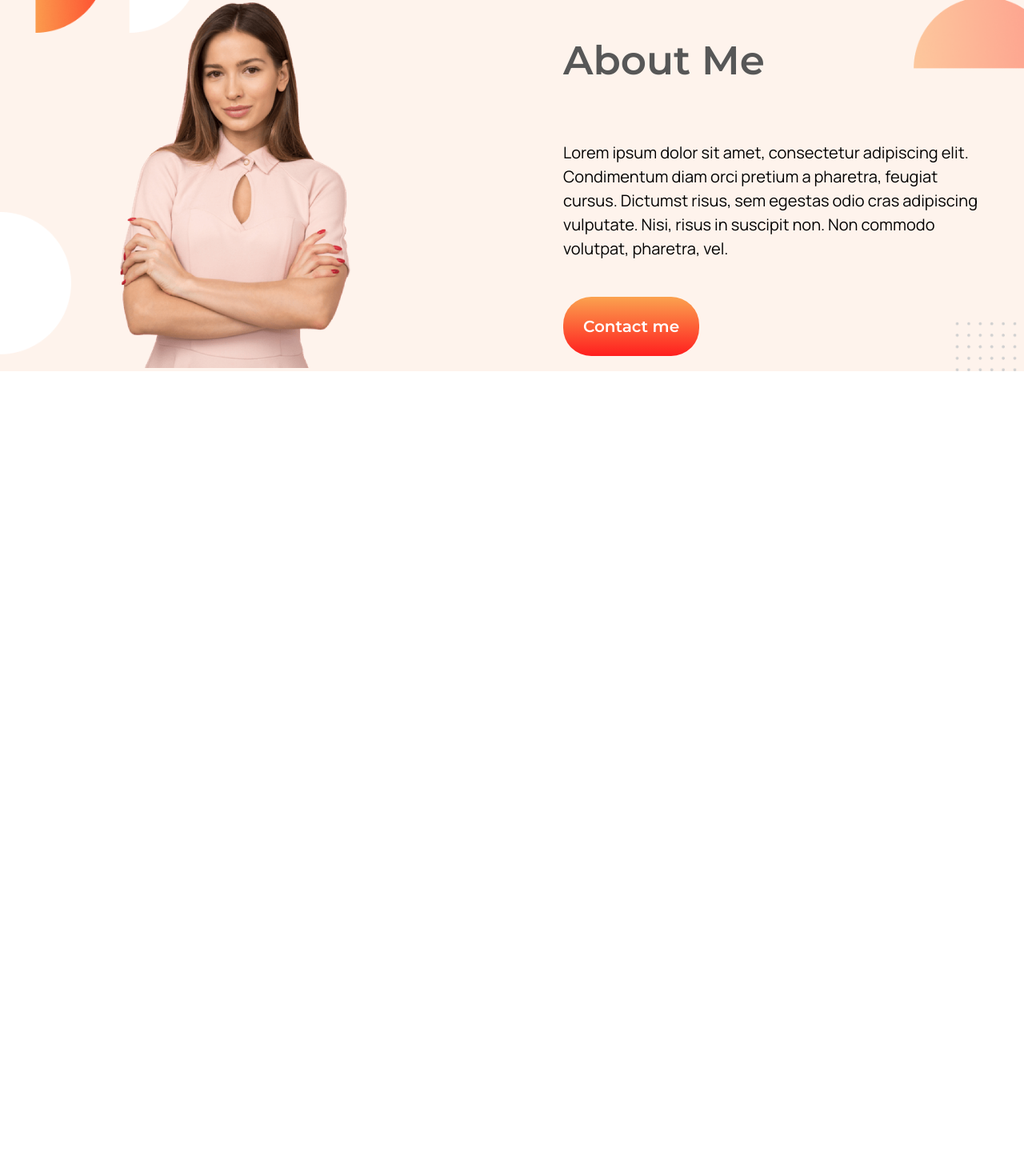
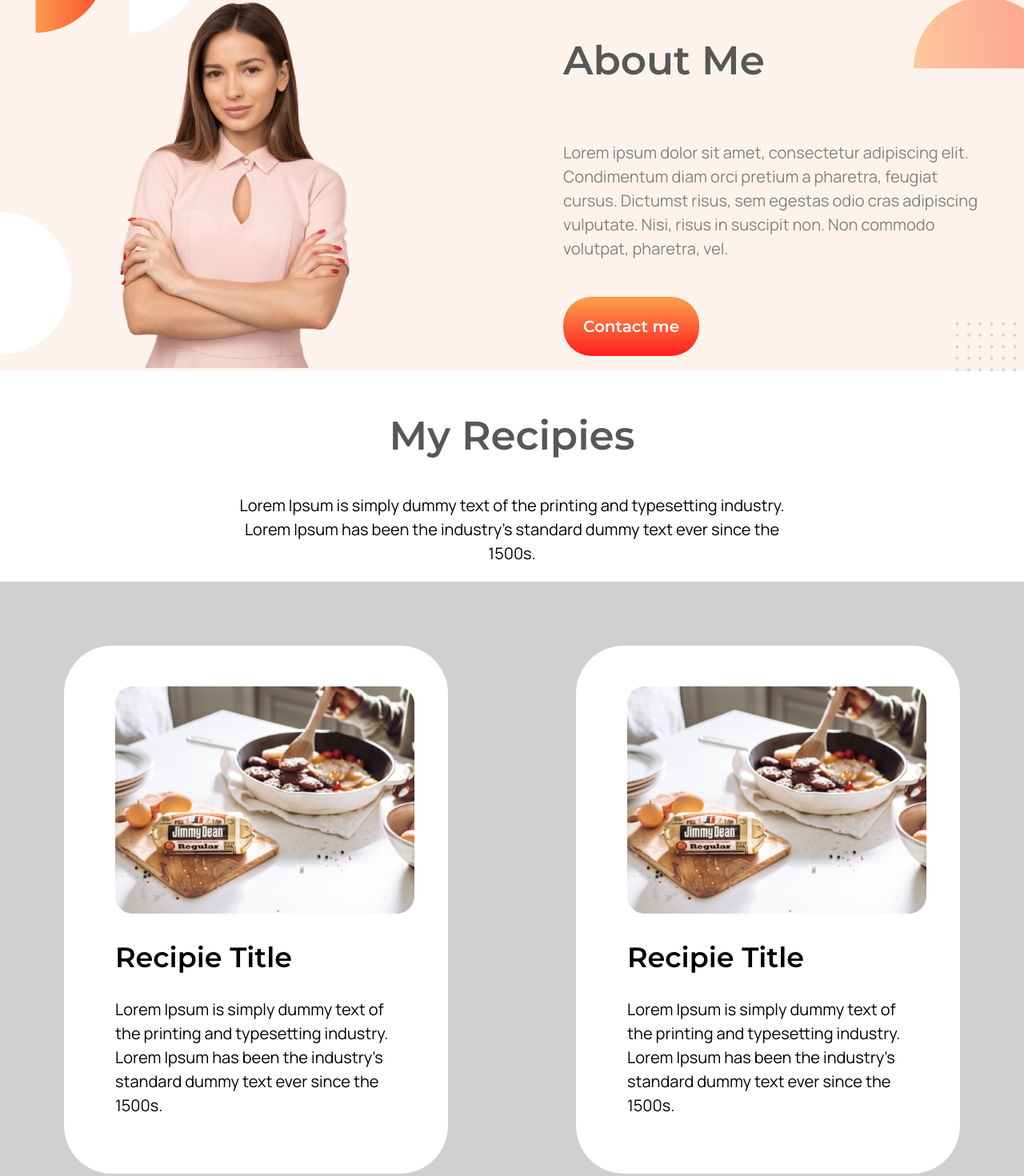
Before and after one commit to rohanhasan17/eat-healthy-repo, a plain HTML site: page index.html in a window 1280 px wide. Shown: the part 839-2309 px from the top of the page at 80% size. Before the commit the page ends 1353 px from the top, so only its background shows below. Drawn offline with Linux system fonts and the light colour scheme.

Commit message:
img box added

```diff
--- a/index.html
+++ b/index.html
@@ -42,7 +42,7 @@
 
         <div class="half-width">
             <h1 class="abouth">About Me</h1>
-            <p id="loerm-ipsum">Lorem ipsum dolor sit amet, consectetur adipiscing
+            <p class="loerm-ipsum">Lorem ipsum dolor sit amet, consectetur adipiscing
                 elit.<br> Condimentum diam orci pretium a pharetra,
                 feugiat<br> cursus. Dictumst risus, sem egestas odio cras
                 adipiscing <br>vulputate. Nisi, risus in suscipit non. Non
@@ -53,6 +53,32 @@
         </div>
     </section>
 
+    <section>
+        <div class="my-recipies">
+            <h1 class="abouth">My Recipies</h1>
+            <p>Lorem Ipsum is simply dummy text of the printing and typesetting industry.<br>
+                Lorem Ipsum has been the industry's standard dummy text ever since the<br>
+                1500s.</p>
+        </div>
+    </section>
+
+    <section class="sec-box flexiable-containder">
+        <div class="img-box half-width">
+            <img src="images/food/Project Cover.jpg" alt="">
+            <h2>Recipie Title</h2>
+            <p>Lorem Ipsum is simply dummy text of the printing and
+                typesetting industry. Lorem Ipsum has been the industry's
+                standard dummy text ever since the 1500s.</p>
+        </div>
+        <div class="img-box half-width">
+            <img src="images/food/Project Cover.jpg" alt="">
+            <h2>Recipie Title</h2>
+            <p>Lorem Ipsum is simply dummy text of the printing and
+                typesetting industry. Lorem Ipsum has been the industry's
+                standard dummy text ever since the 1500s.</p>
+        </div>
+    </section>
+
 
 
 </body>
--- a/style.css
+++ b/style.css
@@ -56,9 +56,44 @@ h1 {
     background-size: cover;
 }
 
-#loerm-ipsum {
+.loerm-ipsum {
     color: black;
     line-height: 30px;
     font-family: 'Manrope', sans-serif;
     font-size: 20px;
 }
+
+.my-recipies {
+    text-align: center;
+}
+
+.my-recipies p {
+    line-height: 30px;
+    font-family: 'Manrope', sans-serif;
+    font-size: 20px;
+    color: black;
+}
+
+.sec-box {
+    background-color: #D0D0D0;
+}
+
+.img-box {
+    border-radius: 60px;
+    margin: 80px;
+    background-color: #FFFFFF;
+}
+
+.img-box p {
+    line-height: 30px;
+    font-family: 'Manrope', sans-serif;
+    font-size: 20px;
+    color: black;
+    margin-right: 50px;
+    margin-top: 0px;
+}
+
+.img-box h2 {
+    font-weight: 700;
+    font-size: 35px;
+}
```
